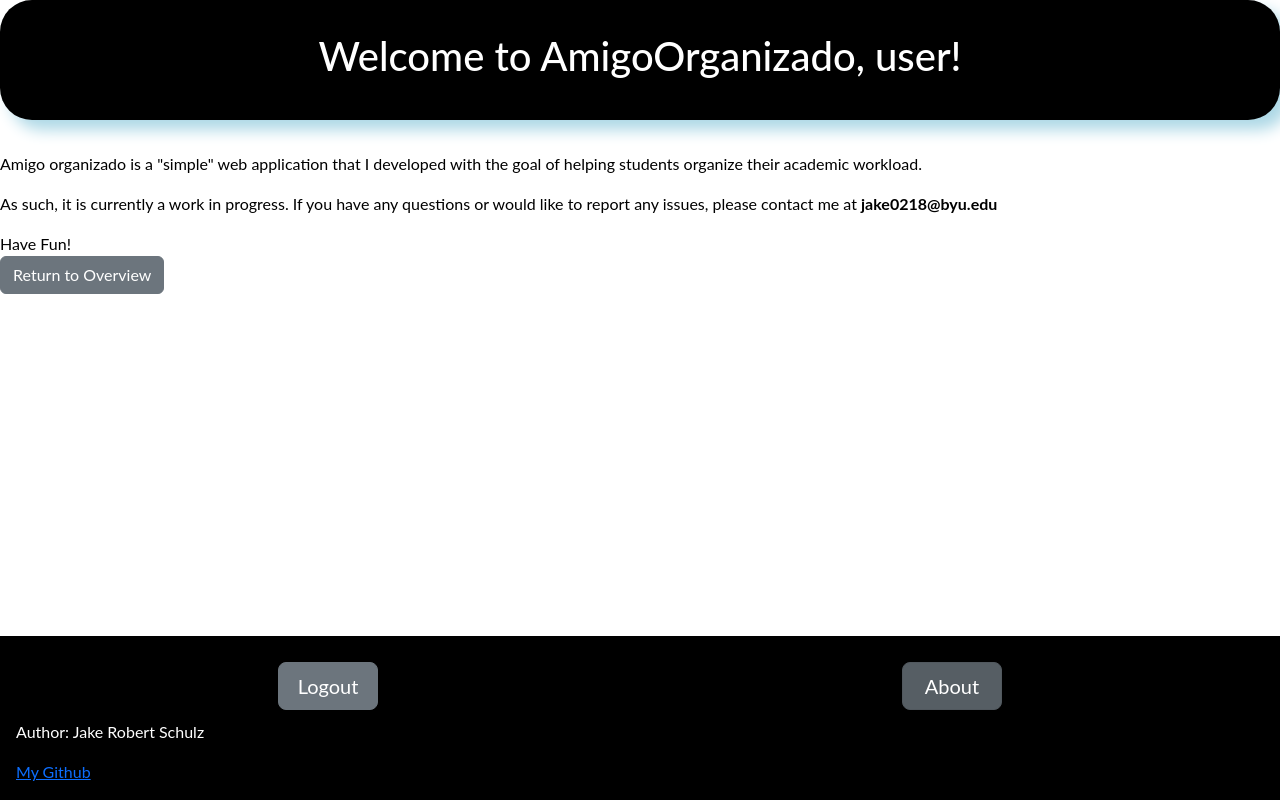
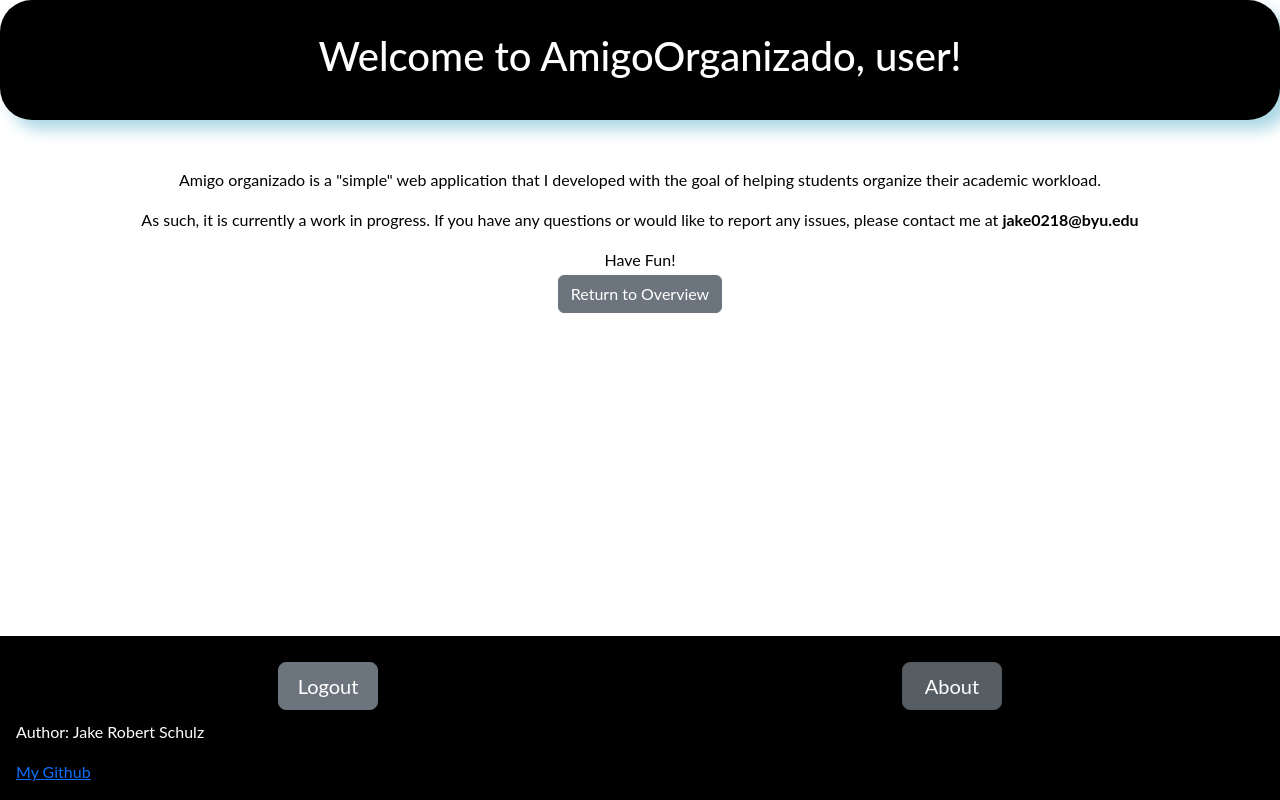
Before and after one commit to Jakeyboom/CS260Startup, a React (Vite) app: page /about in a window 1280 px wide. Built offline with nearby package versions, Linux system fonts and the light colour scheme.

Commit message:
Corrected conflicts between app.css and app.css and implemented stylesheet for about.css

```diff
--- a/CSS/calendar.css
+++ b/CSS/calendar.css
@@ -1,20 +1,3 @@
-header {
-    color:white;
-    background-color: black;
-    border-radius: 2em;
-    padding: 2em;
-    margin-bottom:2em;
-    box-shadow: 10px 10px 15px lightcoral;
-    text-align: center;
-
-}
-
-footer {
-    background-color: black;
-    color: white;
-    padding: 1em;
-}
-
 body {
     display: flex;
     flex-direction: column;
@@ -25,7 +8,7 @@ body {
 
 }
 
-main {
+.main-calendar {
     flex: 1;
     display: flex;
     flex-direction: column;
@@ -33,9 +16,12 @@ main {
     margin: 1em;
 }
 
-form {
-    margin: 2em;
+#calendar-buttons-container {
+    display: flex;
+    flex-direction: column;
 }
+
+
 
 #calendar-placeholder {
     max-width: 80vw;
--- a/src/about/about.jsx
+++ b/src/about/about.jsx
@@ -1,9 +1,13 @@
 import React from 'react';
+import 'bootstrap/dist/css/bootstrap.min.css';
+import '../../CSS/calendar.css'
+import { Nav } from 'react-bootstrap';
+import { NavLink } from 'react-router-dom';
 
 
 export function About() {
     return(
-        <main>
+        <main className="main-calendar">
             <p>
                 Amigo organizado is a "simple" web application that I developed
                 with the goal of helping students organize their academic workload.
@@ -14,9 +18,7 @@ export function About() {
             </p>
             Have Fun!
 
-            <form action="main.html" method="get">
-                <button class="btn btn-secondary btn" type="submit">Return to Overview</button>
-            </form>
+            <NavLink to='/prioritizer' className="btn btn-secondary btn">Return to Overview</NavLink>
 
         </main>
     )
--- a/src/app.css
+++ b/src/app.css
@@ -24,6 +24,10 @@ footer {
     display: flex;
     flex-direction: column;
     font-family: 'Lato', sans-serif;
+}
+
+.btn {
+    margin: 0.2em;
 }
 
 
--- a/src/app.jsx
+++ b/src/app.jsx
@@ -37,7 +37,8 @@ export default function App() {
           <Route path='/add_assignment' element={<AddAssignment />} />
           <Route path='/add_class' element={<AddClass />} />
           <Route path='/edit_assignment' element={<EditAssignment />} />
-          <Route path='edit_class' element={<EditClass />} />
+          <Route path='/edit_class' element={<EditClass />} />
+          <Route path='/day' element={<DayView />} />
           <Route path='/*' element={<NotFound />} />
 
         </Routes>
--- a/src/calendar/calendar.jsx
+++ b/src/calendar/calendar.jsx
@@ -1,11 +1,25 @@
 import React from 'react';
 import 'bootstrap/dist/css/bootstrap.min.css';
-// import '../../CSS/calendar.css';
+import { NavLink } from 'react-router-dom';
+import '../../CSS/calendar.css';
 
 export function Calendar() {
     return(
-        <main>
-            Calendar Page wil be here!
-        </main>
+    <main className="main-calendar">
+        <p>TODO: Implement calendar functionality using the Google Calendar API</p>
+        <p>For now, this page is a placeholder.  Please click on the button "Day View" to see what the day view would look like, as well as reference the image for basic design.</p>
+
+
+        <div id="calendar-buttons-container">
+            <NavLink to='/day' className="btn btn-primary btn">Day View</NavLink>
+            <NavLink to='/prioritizer' className="btn btn-primary btn">Return to Overview</NavLink>
+        </div>
+
+
+
+
+      <img src="assets/calendar.jpeg" alt="Example Calendar" id="calendar-placeholder" />
+    </main>
+
     )
 }
--- a/src/day/day.jsx
+++ b/src/day/day.jsx
@@ -1,5 +1,5 @@
 import React from 'react';
-// import 'bootstrap/dist/css/bootstrap.min.css';
+import 'bootstrap/dist/css/bootstrap.min.css';
 
 export function DayView() {
     return(
```
